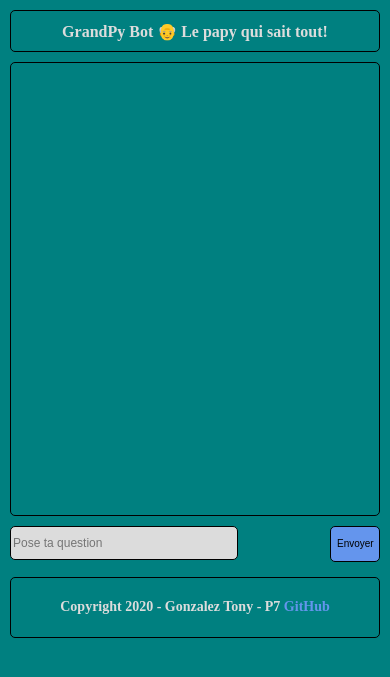
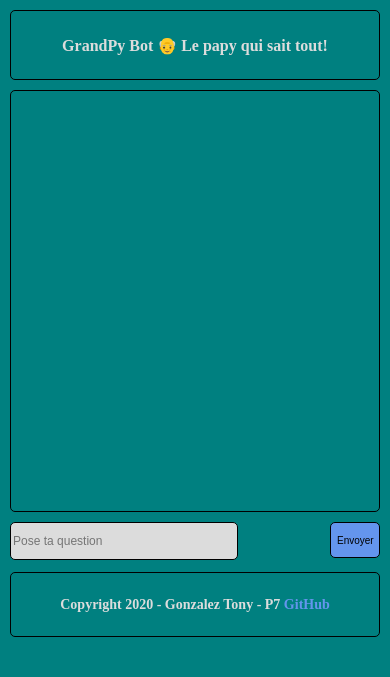
Before and after one commit to Tony380/Projet7, a Flask app: page / in a window 390 px wide. Shown: the top 677 px of the page. Run offline with Flask 2, Linux system fonts and the light colour scheme; some libraries are stand-ins or nearby versions.

Commit message:
Correction css media queries

```diff
--- a/app/static/css/style.css
+++ b/app/static/css/style.css
@@ -10,16 +10,13 @@ header{
 }
 
 footer{
-    margin: 0px 10px;
+    margin: 10px 10px;
+    padding: 1px 0px;
     height: 52px;
     text-align: center;
     color: #DCDCDC;
     font-size: 17px;
     font-weight: bold;
-}
-
-section{
-    height: 475px;
 }
 
 .zone{
@@ -55,7 +52,7 @@ input{
 
 #container{
     margin: 10px;
-    height: 86%;
+    height: 420px;
     overflow-y: auto;
 }
 
@@ -106,10 +103,7 @@ header, footer, #container, input, button, #input_value, #adress, #wiki, #map{
 
     header{
         font-size: 12px;
-    }
-
-    footer{
-        margin-top: 30px;
+        padding: 12px 0px;
     }
 
     input{
@@ -122,27 +116,21 @@ header, footer, #container, input, button, #input_value, #adress, #wiki, #map{
         height: 40px;
         width: 70px;
     }
-
-    #container{
-        height: 92%;
-    }
 }
 
 @media screen and (min-width: 300px) and (max-width: 450px){
     header{
         font-size: 8px;
-        padding: 0px;
+        padding: 14px 0px;
     }
 
     footer{
-        margin-top: 40px;
         font-size: 14px;
-        padding-top: 7px;
+        padding-top: 10px;
     }
 
     input{
         font-size: 12px;
-        height: 30px;
         width: 60%;
     }
 
@@ -156,8 +144,4 @@ header, footer, #container, input, button, #input_value, #adress, #wiki, #map{
         height: 36px;
         width: 50px;
     }
-
-    #container{
-        height: 95%;
-    }
 }
```
